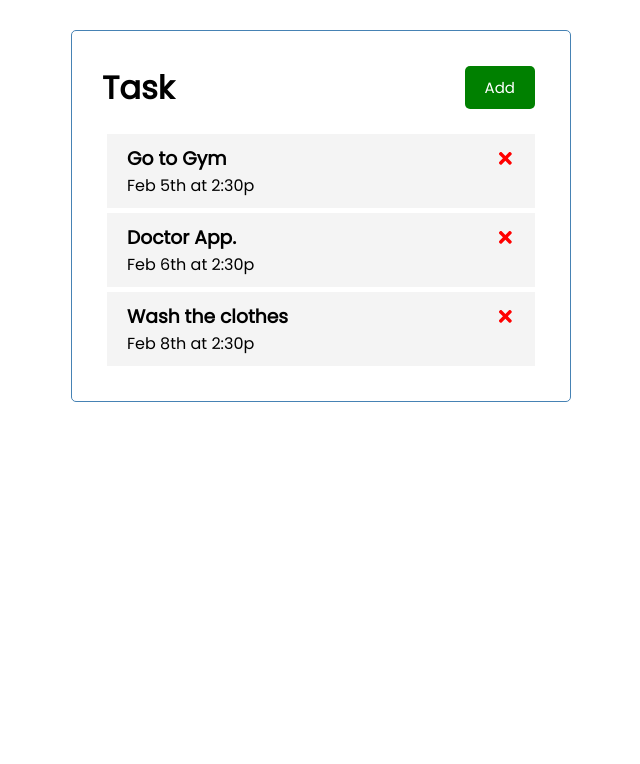
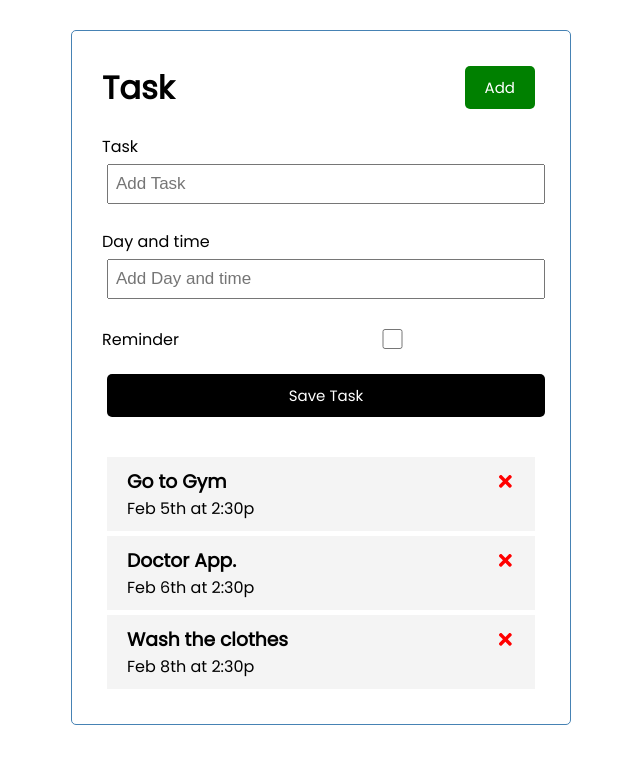
Before and after one commit to Alihaiderizvi/Todo-app, a React (Create React App) app: page / in a window 1280 px wide. Shown: the top 764 px of the page, without its empty margins (319-959 px from the left). Built offline with nearby package versions, Linux system fonts and the light colour scheme.

Commit message:
Add Task

```diff
--- a/src/App.js
+++ b/src/App.js
@@ -1,7 +1,7 @@
 import React,{useState} from 'react'
+import AddTask from './components/AddTask';
 import Header from './components/Header';
 import Tasks from './components/Tasks';
-
  function App() {
     const [tasks, setTasks] = useState([
         {
@@ -24,6 +24,14 @@
         }
     ]);
 
+    // Add Task
+
+    const addTask = task => {
+        const id = Math.floor(Math.random() * 10000 +1 )
+        const newTask = {id, ...task}
+        setTasks([...tasks, newTask])
+    }
+
     //Delete Task
 
     const deleteTask = id => {
@@ -38,6 +46,7 @@
      return (
          <div className="container">
              <Header />
+             <AddTask onAdd={addTask}/>
              {tasks.length>0 ? <Tasks tasks={tasks} onDelete={deleteTask} onToggle={toggleReminder}/> : <h3>No Task to show!</h3>}
          </div>
      );
--- /dev/null
+++ b/src/components/AddTask.js
@@ -0,0 +1,56 @@
+import {useState} from 'react';
+
+
+const AddTask = ({onAdd}) => {
+
+    const [text, setText] = useState('')
+    const [day, setDay] = useState('')
+    const [reminder, setReminder] = useState(false)
+
+    const onSubmit = (e) => {
+        e.preventDefault()
+        if(!text) {
+            alert('please add task')
+            return
+        }
+
+        onAdd({text,day, reminder})
+
+        setText('')
+        setDay('')
+        setReminder(false)
+    }
+    return (
+        <form className="add-form" onSubmit={onSubmit}>
+            <div className="form-control">
+                <label>Task</label>
+                <input
+                    type="text"
+                    value={text}
+                    placeholder='Add Task'
+                    onChange={(e)=> setText(e.target.value)}
+                />
+            </div>
+            <div className="form-control">
+                <label>Day and time</label>
+                <input
+                    type="text"
+                    value={day}
+                    onChange={(e)=> setDay(e.target.value)}
+                    placeholder='Add Day and time'
+                />
+            </div>
+            <div className="form-control form-control-check">
+                <label>Reminder</label>
+                <input
+                    type="checkbox"
+                    checked = {reminder}
+                    onChange={(e)=> setReminder(e.currentTarget.checked)}
+                />
+            </div>
+            <input type='submit' value={reminder} value='Save Task' className="btn btn-block"/>
+        </form>
+    )
+}
+
+export default AddTask
```
